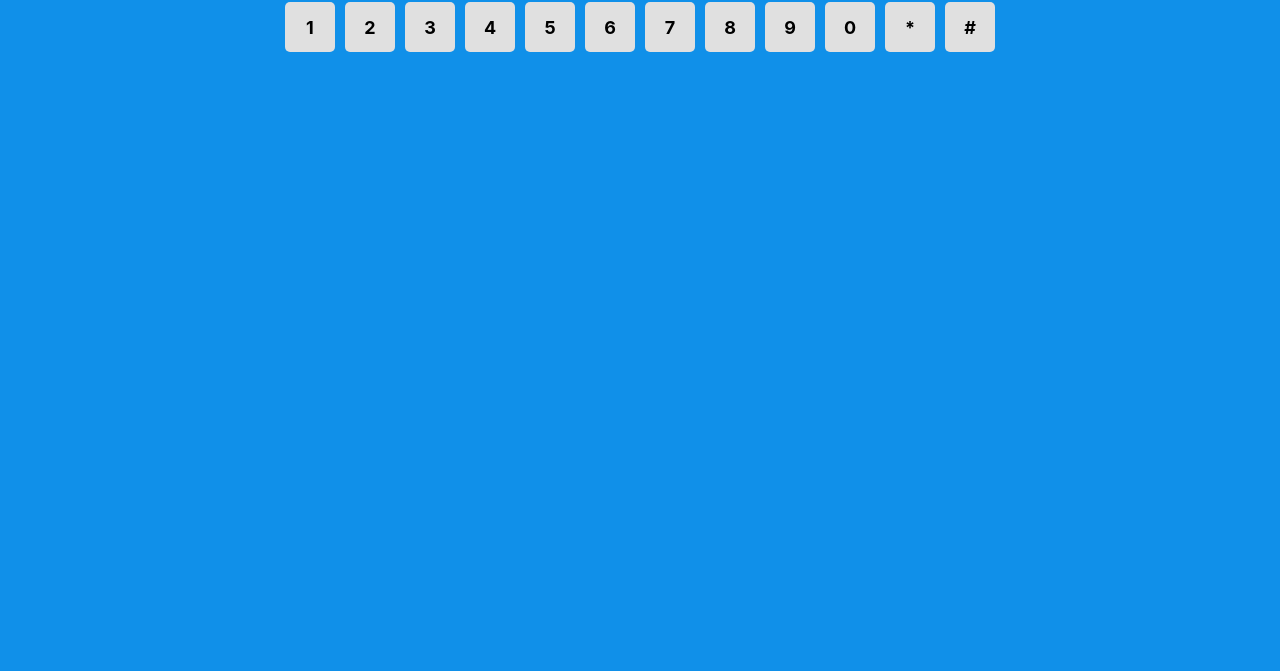
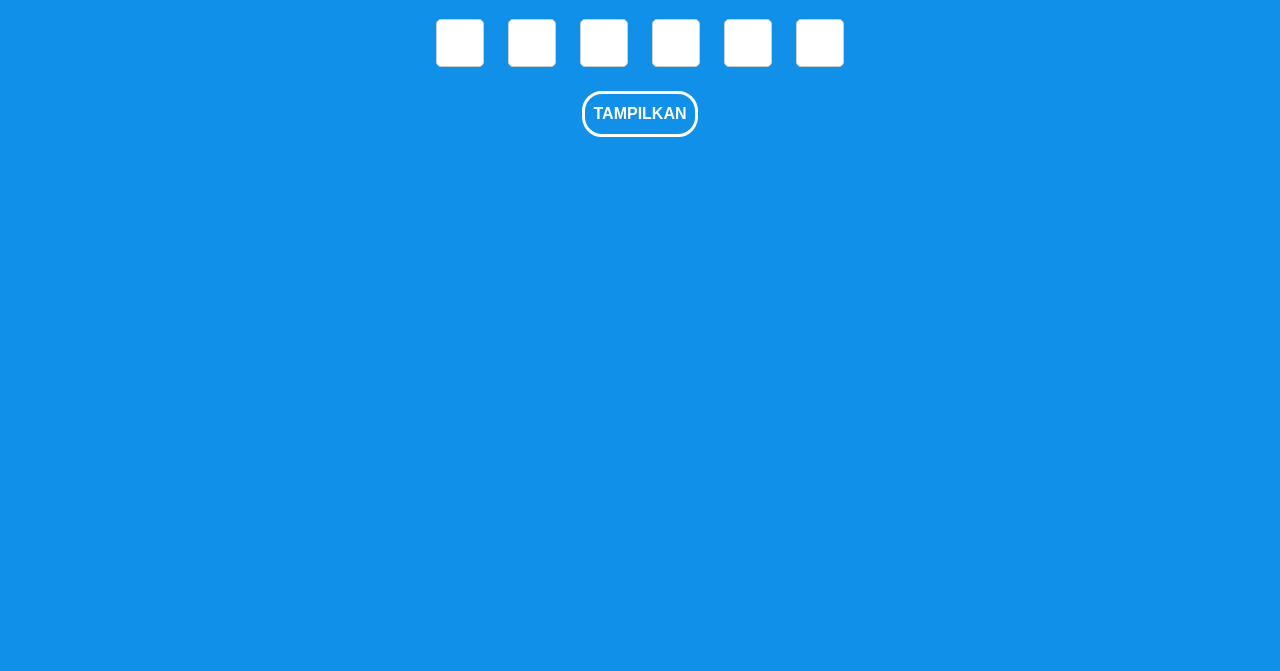
Before and after one commit to EngRidhoNet/app-dana, a plain HTML site: page Page-Two/index.html in a window 1280 px wide. Shown: the part 129-800 px from the top of the page. Drawn offline with nearby package versions, Linux system fonts and the light colour scheme.

Commit message:
page-two

```diff
--- a/Page-Two/index.html
+++ b/Page-Two/index.html
@@ -1,49 +1,53 @@
 <!DOCTYPE html>
 <html lang="en">
 <head>
-    <meta charset="UTF-8" />
-    <meta name="viewport" content="width=device-width, initial-scale=1.0" />
+    <meta charset="UTF-8">
+    <meta name="viewport" content="width=device-width, initial-scale=1.0">
     <title>DANA</title>
     <!-- Include Bootstrap CSS -->
-    <link rel="stylesheet" href="https://stackpath.bootstrapcdn.com/bootstrap/4.5.2/css/bootstrap.min.css" />
-    <link rel="stylesheet" href="style.css" />
+    <link rel="stylesheet" href="https://stackpath.bootstrapcdn.com/bootstrap/4.5.2/css/bootstrap.min.css">
+    <link rel="stylesheet" href="style.css">
 </head>
 <body>
-    <!-- navbar-start -->
+    <!-- Navbar -->
     <nav class="navbar navbar-expand-lg navbar-light bg-light">
+        <a class="navbar-brand" href="#">
+            <i class="fa-solid fa-angle-left warna-icon"></i>
+        </a>
         <a class="navbar-brand mx-auto" href="#">
             <img src="img/logo.png" alt="Logo" height="30" class="d-inline-block align-top" />
         </a>
     </nav>
-    <!-- navbar-end -->
-    <!-- <div class="img">
-      <img src="img/bg.png" alt="img" width="100%" />
-    </div> -->
-    <!-- <div class="container mt-5">
-      <div class="row">
-        <div class="col-md-12">
-          <h2 class="text-center mt-5 text-white">Dompet digital untuk kamu!</h2>
-          <p class="text-center text-white">Simpan uang serta kartu debit/kredit dengan praktis dengan DANA</p>
-          <p class="text-center text-white">Masukkan nomor HP kamu untuk lanjut</p>
-          <!-- Form input nomor HP -->
-          <!-- <form action="" class="text-center">
-            <div class="form-group">
-              <input type="text" class="form-control" id="nomorHP" placeholder="Masukkan nomor HP" />
-            </div>
-            <button type="submit" class="btn btn-primary rounded">Lanjut</button>
-          </form>
+
+    <!-- Heading -->
+    <h2 class="text-center mt-3" style="color: white;">Masukkan <B>PIN DANA</B></h2>
+
+    <!-- OTP Input -->
+    <div class="container mt-4">
+        <div class="row justify-content-center">
+            <div class="col-md-6 col-12">
+                <div class="otp-container d-flex justify-content-center">
+                    <input type="text" maxlength="1" id="otp-1" class="otp-input" oninput="focusNext(this)" />
+                    <input type="text" maxlength="1" id="otp-2" class="otp-input" oninput="focusNext(this)" />
+                    <input type="text" maxlength="1" id="otp-3" class="otp-input" oninput="focusNext(this)" />
+                    <input type="text" maxlength="1" id="otp-4" class="otp-input" oninput="focusNext(this)" />
+                    <input type="text" maxlength="1" id="otp-5" class="otp-input" oninput="focusNext(this)" />
+                    <input type="text" maxlength="1" id="otp-6" class="otp-input" oninput="focusNext(this)" />
                 </div>
             </div>
-    </div> -->
-    <div class="container">
-      <input class="numpad-input" readonly /> <button class="numpad-btn">1</button> <button class="numpad-btn">2</button> <button class="numpad-btn">3</button> <button class="numpad-btn">4</button> <button class="numpad-btn">5</button>
-      <button class="numpad-btn">6</button> <button class="numpad-btn">7</button> <button class="numpad-btn">8</button> <button class="numpad-btn">9</button> <button class="numpad-btn">0</button> <button class="numpad-btn">*</button>
-      <button class="numpad-btn">#</button>
+        </div>
     </div>
 
+    <!-- Button Tampilkan -->
+    <div class="container">
+      <button class="primary-button mx-auto"><B>TAMPILKAN</B></button>
+    </div>
+
+    <!-- Font Awesome -->
+    <script src="https://kit.fontawesome.com/3e2c450e53.js" crossorigin="anonymous"></script>
     <!-- Include Bootstrap JS and Popper.js -->
     <script src="https://code.jquery.com/jquery-3.5.1.slim.min.js"></script>
-    <script src="https://cdn.jsdelivr.net/npm/@popperjs/core@2.0.7/dist/umd/popper.min.js"></script>
     <script src="https://stackpath.bootstrapcdn.com/bootstrap/4.5.2/js/bootstrap.min.js"></script>
+    <script src="main.js"></script>
 </body>
 </html>
--- /dev/null
+++ b/Page-Two/main.js
@@ -0,0 +1,33 @@
+function focusNext(currentInput) {
+  const maxLength = parseInt(currentInput.getAttribute("maxlength"));
+  const currentInputIndex = Array.from(document.getElementsByClassName("otp-input")).indexOf(currentInput);
+
+  if (currentInput.value.length === maxLength) {
+    if (currentInputIndex < maxLength - 1) {
+      document.getElementsByClassName("otp-input")[currentInputIndex + 1].focus();
+    } else {
+      // Anda bisa menambahkan logika tambahan di sini, misalnya, mengirimkan OTP
+      console.log("OTP submitted:", getOtpValue());
+    }
+  }
+}
+
+function getOtpValue() {
+  const otpInputs = document.getElementsByClassName("otp-input");
+  let otpValue = "";
+
+  for (let i = 0; i < otpInputs.length; i++) {
+    otpValue += otpInputs[i].value;
+  }
+
+  return otpValue;
+}
+
+document.addEventListener("input", function (e) {
+  const target = e.target;
+  if (target.matches(".otp-input") && target.value.length === 1) {
+    setTimeout(function () {
+      focusNext(target);
+    }, 0);
+  }
+});
--- a/Page-Two/style.css
+++ b/Page-Two/style.css
@@ -1,8 +1,57 @@
+@tailwind base;
+@tailwind components;
+@tailwind utilities;
+
+.otp-input {
+  @apply flex flex-col items-center justify-center text-center px-5 outline-none rounded-xl border border-gray-200 text-lg bg-white focus:bg-gray-50 focus:ring-1 ring-blue-700;
+}
 body {
   background-color: #1090e9;
+  font-family: "Poppins", sans-serif;
   margin: 0;
   padding: 0;
   overflow-x: hidden;
+  height: 100vh;
+}
+
+.otp-container {
+  width: 100%;
+  display: flex;
+  justify-content: space-between;
+}
+
+.otp-input {
+  width: 2em;
+  height: 2em;
+  font-size: 1.5em;
+  text-align: center;
+  margin: 0 0.5em;
+  border: 1px solid #ccc;
+  border-radius: 5px;
+  outline: none;
+}
+
+.primary-button {
+    background-color: #1090e9;
+    border: none;
+    color: white;
+    padding: 8px 8px;
+    text-align: center;
+    text-decoration: none;
+    display: inline-block;
+    font-size: 16px;
+    margin: 4px 2px;
+    cursor: pointer;
+    transition-duration: 0.4s;
+    border-radius: 20px;
+    border: 3px solid #fff;
+}
+.otp-input:focus {
+  outline: none;
+  border-color: #6a6a6a;
+}
+.warna-icon {
+  color: #1090e9;
 }
 .img {
   width: 50%;
@@ -52,8 +101,6 @@ body {
   font-weight: bold;
 }
 
-
-
 /* Responsive gambar */
 @media screen and (max-width: 767px) {
   .img {
```
Lines whose indentation alone changed are shown as unchanged.
